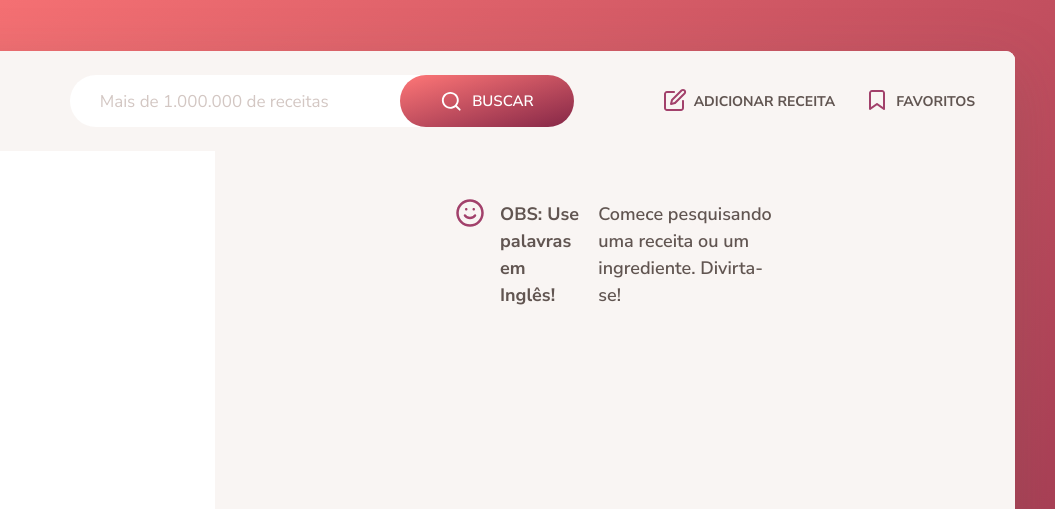
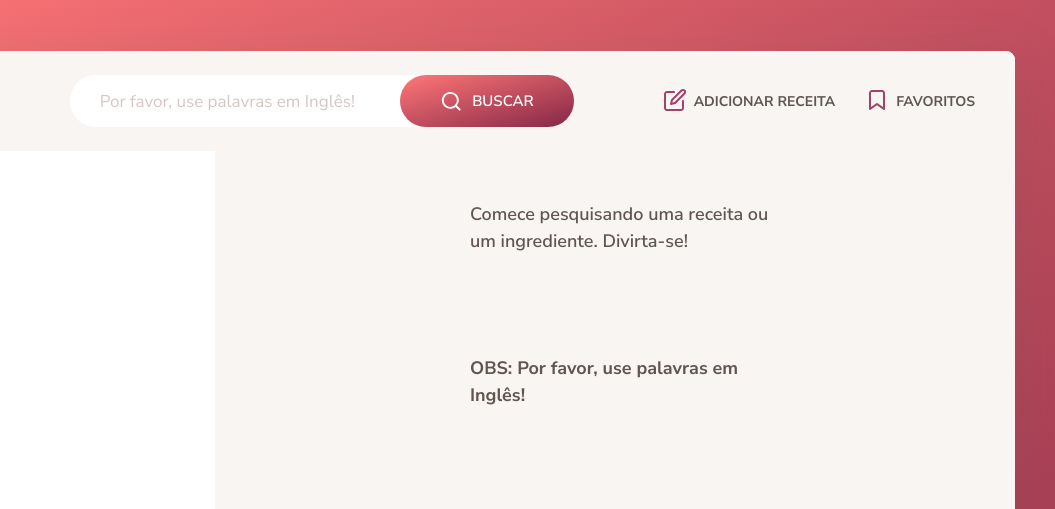
Before and after one commit to rafadona/receitas, a website built with Parcel: page index.html in a window 1280 px wide. Shown: the top 509 px of the page, 225-1280 px from the left. Built offline with nearby package versions, Linux system fonts and the light colour scheme.

Commit message:
palavras ingles

```diff
--- a/index.html
+++ b/index.html
@@ -26,7 +26,7 @@
           <input
             type="text"
             class="search__field"
-            placeholder="Mais de 1.000.000 de receitas"
+            placeholder="Por favor, use palavras em Inglês!"
           />
           <button class="btn search__btn">
             <svg class="search__icon">
@@ -89,14 +89,11 @@
 
       <div class="recipe">
         <div class="message">
-          <div>
-            <svg>
-              <use href="src/img/icons.svg#icon-smile"></use>
-            </svg>
-          </div>
-          <p><strong>OBS: Use palavras em Inglês!</strong></p>
+          <p>Comece pesquisando uma receita ou um ingrediente. Divirta-se!</p>
+        </div>
 
-          <p>Comece pesquisando uma receita ou um ingrediente. Divirta-se!</p>
+        <div class="message">
+          <p><strong>OBS: Por favor, use palavras em Inglês!</strong></p>
         </div>
       </div>
     </div>
```
